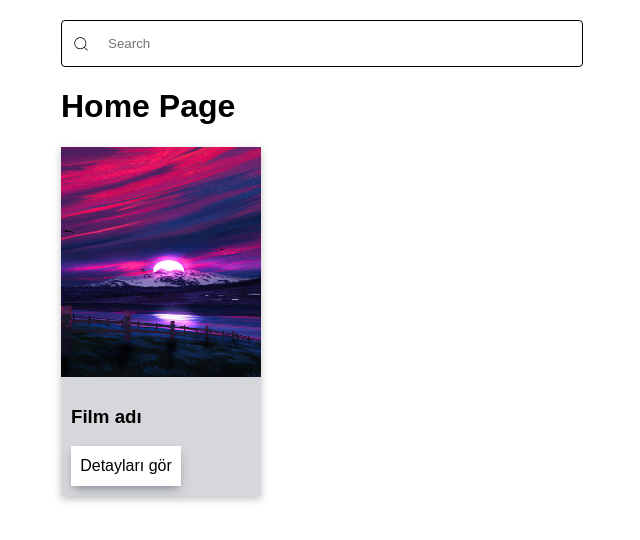
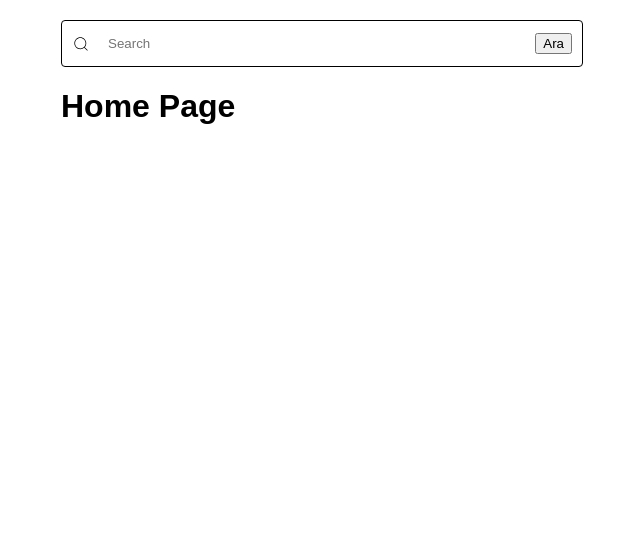
Before and after one commit to senabalioglu/movie-search-website, a React app: page / in a window 1280 px wide. Shown: the top 540 px of the page, without its empty margins (318-958 px from the left). Built offline with nearby package versions, Linux system fonts and the light colour scheme; the HTML template or start-up script is replaced by a standard one.

Commit message:
fetch data
api'dan data çekme işlemi tamamlandı, film arama işlevi sağlandı.

```diff
--- a/src/components/Button/Button.css
+++ b/src/components/Button/Button.css
@@ -7,5 +7,6 @@
     align-items: center;
     justify-content: center;
     background-color: rgb(255, 255, 255);
-    box-shadow: rgba(50, 50, 93, 0.25) 0px 6px 12px -2px, rgba(0, 0, 0, 0.3) 0px 3px 7px -3px;
+    box-shadow: rgba(0, 0, 0, 0.4) 0px 2px 4px, rgba(0, 0, 0, 0.3) 0px 7px 13px -3px, rgba(0, 0, 0, 0.2) 0px -3px 0px inset;
+    cursor: pointer;
 }
--- a/src/components/Card/Card.css
+++ b/src/components/Card/Card.css
@@ -4,6 +4,6 @@
   display: flex;
   flex-direction: column;
   justify-content: center;
-  max-width: 200px;
-  box-shadow: rgba(0, 0, 0, 0.24) 0px 3px 8px;
+  max-width: 210px;
+  box-shadow: rgba(50, 50, 93, 0.25) 0px 2px 5px -1px, rgba(0, 0, 0, 0.3) 0px 1px 3px -1px;
 }
--- a/src/components/Card/Card.jsx
+++ b/src/components/Card/Card.jsx
@@ -6,8 +6,8 @@ function Card({ navFunc }) {
   return (
     <>
       <div className="outline-card">
-        <img style={{ maxWidth: 200, maxHeight: 230}} src={plcImg}></img>
-        <div style={{margin: 10}} >
+        <img style={{ maxWidth: 210, maxHeight: 230}} src={plcImg}></img>
+        <div style={{margin: 10, marginBottom: 20}} >
           <h3>Film adı</h3>
           <Button onPress={navFunc} />
         </div>
--- a/src/components/Input/Input.jsx
+++ b/src/components/Input/Input.jsx
@@ -1,12 +1,13 @@
 import './Input.css';
 import { CiSearch } from "react-icons/ci";
 
-function Input() {
+function Input({onChangeInput, onSearch}) {
   return (
     <>
       <div className='search-input-div' >
           <CiSearch style={{fontSize: 18}} />
-          <input className="search-input" placeholder={  "Search"} name="myInput" />
+          <input onChange={onChangeInput} className="search-input" placeholder={  "Search"} name="myInput" />
+          <button onClick={onSearch} >Ara</button>
       </div>
     </>
   );
--- a/src/pages/HomePage.jsx
+++ b/src/pages/HomePage.jsx
@@ -1,17 +1,37 @@
-import React from "react";
+import React, { useEffect, useState } from "react";
 import { useNavigate } from "react-router-dom";
 import Input from "../components/Input/Input";
 import Card from "../components/Card/Card";
 
 function HomePage() {
   const navigate = useNavigate();
+  const [query, setQuery] = useState("");
+  const [movies, setMovies] = useState([]);
 
+  const VITE_TMDB_KEY = "4809431e976e960f71c692b27469b8d2";
+
+  const searchMovies = async () => {
+    const res = await fetch(
+      `https://api.themoviedb.org/3/search/movie?api_key=${VITE_TMDB_KEY}&query=${query}`
+    );
+    const data = await res.json();
+    setMovies(data.results);
+  };
   return (
     <>
       <div>
-        <Input />
+        <Input
+          onSearch={searchMovies}
+          onChangeInput={(e) => setQuery(e.target.value)}
+        />
         <h1>Home Page</h1>
-        <Card navFunc={() => navigate("/details")} />
+        <ul>
+          {movies.map((movie) => (
+            <li key={movie.id}>
+              {movie.title} ({movie.release_date?.split("-")[0]})
+            </li>
+          ))}
+        </ul>
       </div>
     </>
   );
```
